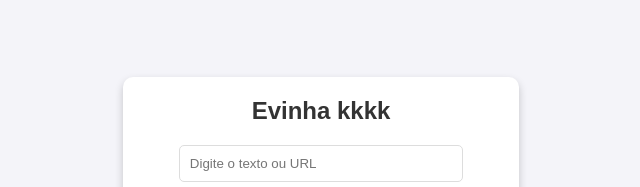
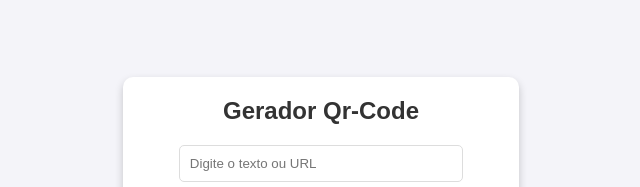
Before and after one commit to DiegoDevJ/qr-code, a plain HTML site: page index.html in a window 1280 px wide. Shown: the part 234-421 px from the top of the page, without its empty margins (319-959 px from the left). Drawn offline with Linux system fonts and the light colour scheme.

Commit message:
Update index.html

```diff
--- a/index.html
+++ b/index.html
@@ -8,7 +8,7 @@
 </head>
 <body>
   <div class="qr-generator">
-    <h1>Evinha kkkk</h1>
+    <h1>Gerador Qr-Code</h1>
     <input type="text" id="qrInput" placeholder="Digite o texto ou URL">
     <button onclick="generateQRCode()">Gerar QR Code</button>
   </div>
```
